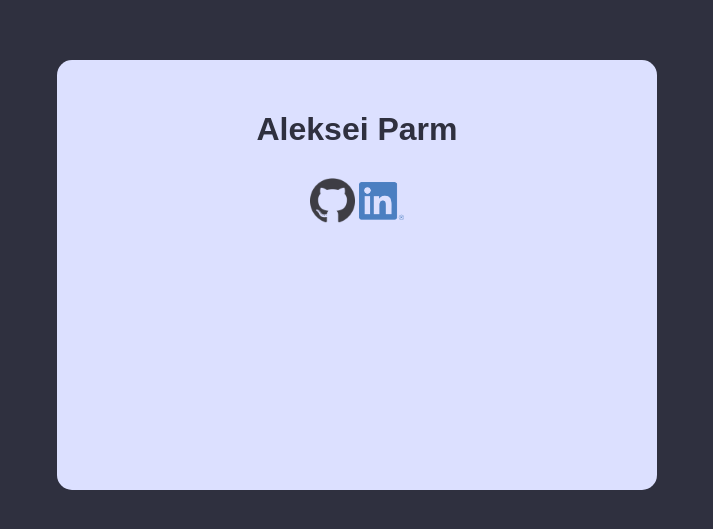
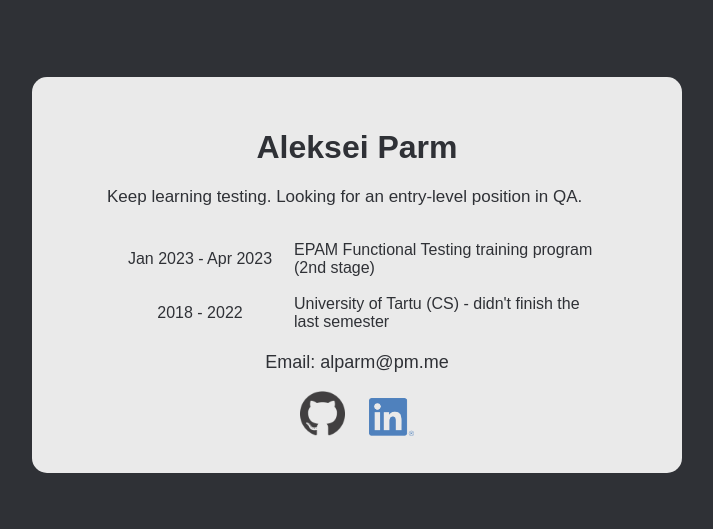
Before and after one commit to aparm/aparm.github.io, a plain HTML site: page index.html in a window 1280 px wide. Shown: the part 125-654 px from the top of the page, without its empty margins (283-996 px from the left). Drawn offline with Linux system fonts and the light colour scheme.

Commit message:
Style and content changes

```diff
--- a/index.html
+++ b/index.html
@@ -2,6 +2,7 @@
 <html lang="en">
 <head>
     <meta charset="UTF-8">
+    <meta name="viewport" content="width=device-width, initial-scale=1">
     <title>Aleksei Parm</title>
     <link rel="stylesheet" href="res/css/style.css">
 </head>
@@ -10,9 +11,26 @@
 <main>
     <h1>Aleksei Parm</h1>
 
+    <div class="about-me">
+        <p class="short-description">Keep learning testing. Looking for an entry-level position in QA.</p>
+        <table>
+            <tr>
+                <td class="dates">Jan 2023 - Apr 2023</td>
+                <td>EPAM Functional Testing training program (2nd stage)</td>
+            </tr>
+            <tr>
+                <td class="dates">2018 - 2022</td>
+                <td>University of Tartu (CS) - didn't finish the last semester</td>
+            </tr>
+        </table>
+        <p class="email">Email: alparm@pm.me</p>
+    </div>
+
+
+
     <div class="social-buttons">
-        <a href="https://github.com/aparm" target="_blank" class="social-button github-button"></a>
-        <a href="https://linkedin.com/in/aleparm" target="_blank" class="social-button linkedin-button"></a>
+        <a href="https://github.com/aparm" target="_blank" class="social-button"><img src="res/img/github.png"></a>
+        <a href="https://linkedin.com/in/aleparm" target="_blank" class="social-button"><img src="res/img/linkedin.png"></a>
     </div>
 </main>
 
--- a/res/css/style.css
+++ b/res/css/style.css
@@ -10,32 +10,70 @@ html, body {
     margin: 0;
 }
 
+img {
+    max-width: 100%;
+    max-height: 100%;
+}
+
 body {
     display: flex;
     justify-content: center;
     align-items: center;
 
-    background-color: #2f303f;
+    background-color: #2f3136;
 }
 
 main {
-    height: 400px;
-    max-height: 100%;
-    width: 600px;
-    max-width: 95%;
+    min-height: 300px;
+
+    width: 70%;
+    min-width: 300px;
+    max-width: 650px;
 
     padding-top: 30px;
 
     border-radius: 15px;
 
-    background-color: #dce0ff;
+    background-color: #eaeaea;
 
     text-align: center;
-    color: #2f303f;
+    color: #2f3136;
+}
+
+.about-me {
+    width: 90%;
+    max-width: 500px;
+
+    margin: auto;
+
+    text-align: left;
+}
+
+.short-description {
+    font-size: 17px;
+}
+
+table {
+    width: 100%;
+}
+
+td {
+    padding-top: 15px;
+}
+
+td.dates {
+    width: 180px;
+
+    text-align: center;
+}
+
+.email {
+    text-align: center;
+    font-size: 18px;
 }
 
 .social-buttons {
-    margin: 30px;
+    margin: 0 0 30px 0;
 }
 
 .social-button {
@@ -46,19 +84,9 @@ main {
     border-radius: 2px;
     opacity: 0.8;
 
-    background-position: center;
-    background-repeat: no-repeat;
-    background-size: contain;
+    margin: 0 10px;
 }
 
 .social-button:hover {
     opacity: 1;
 }
-
-.github-button {
-    background-image: url("/res/img/github.png");
-}
-
-.linkedin-button {
-    background-image: url("/res/img/linkedin.png");
-}
```
